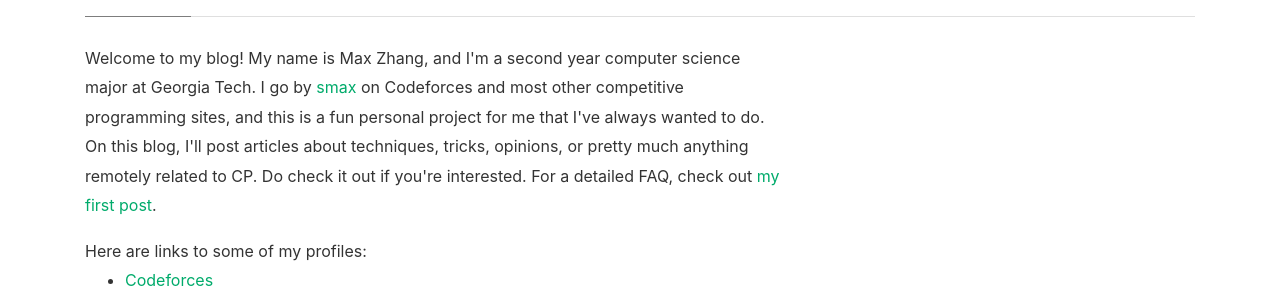
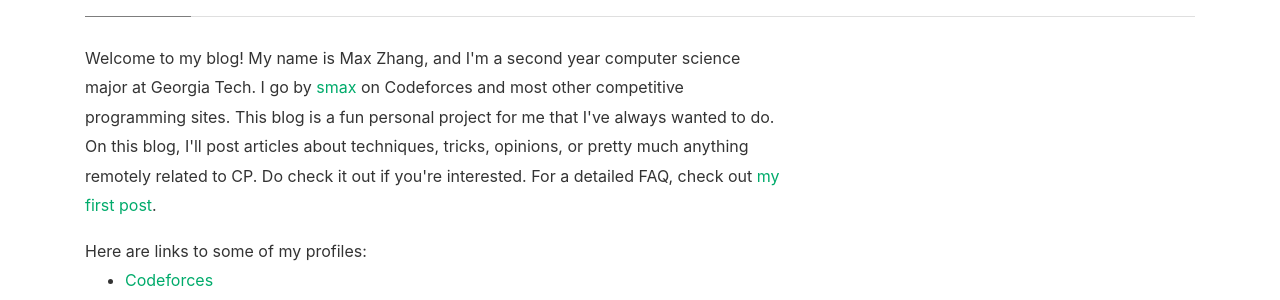
Before and after one commit to mzhang2021/cp-blog, a Jekyll site: the page built from _pages/about.md, in a window 1280 px wide and 931 px high. Shown: the part 246-546 px from the top of the window. Built offline with Jekyll 4.4.1, drawn with Linux system fonts in a browser that asks for light colours; nearby versions of some CDN libraries.

Commit message:
separated two unrelated clauses into separate sentences

```diff
--- a/_pages/about.md
+++ b/_pages/about.md
@@ -7,7 +7,7 @@ permalink: /about
 <div class="row justify-content-between">
 <div class="col-md-8 pr-5">
 
-<p>Welcome to my blog! My name is Max Zhang, and I'm a second year computer science major at Georgia Tech. I go by <a href="https://codeforces.com/profile/smax">smax</a> on Codeforces and most other competitive programming sites, and this is a fun personal project for me that I've always wanted to do. On this blog, I'll post articles about techniques, tricks, opinions, or pretty much anything remotely related to CP. Do check it out if you're interested. For a detailed FAQ, check out <a href="{{ site.baseurl }}/first-post">my first post</a>.</p>
+<p>Welcome to my blog! My name is Max Zhang, and I'm a second year computer science major at Georgia Tech. I go by <a href="https://codeforces.com/profile/smax">smax</a> on Codeforces and most other competitive programming sites. This blog is a fun personal project for me that I've always wanted to do. On this blog, I'll post articles about techniques, tricks, opinions, or pretty much anything remotely related to CP. Do check it out if you're interested. For a detailed FAQ, check out <a href="{{ site.baseurl }}/first-post">my first post</a>.</p>
 
 Here are links to some of my profiles:
 <ul>
```
